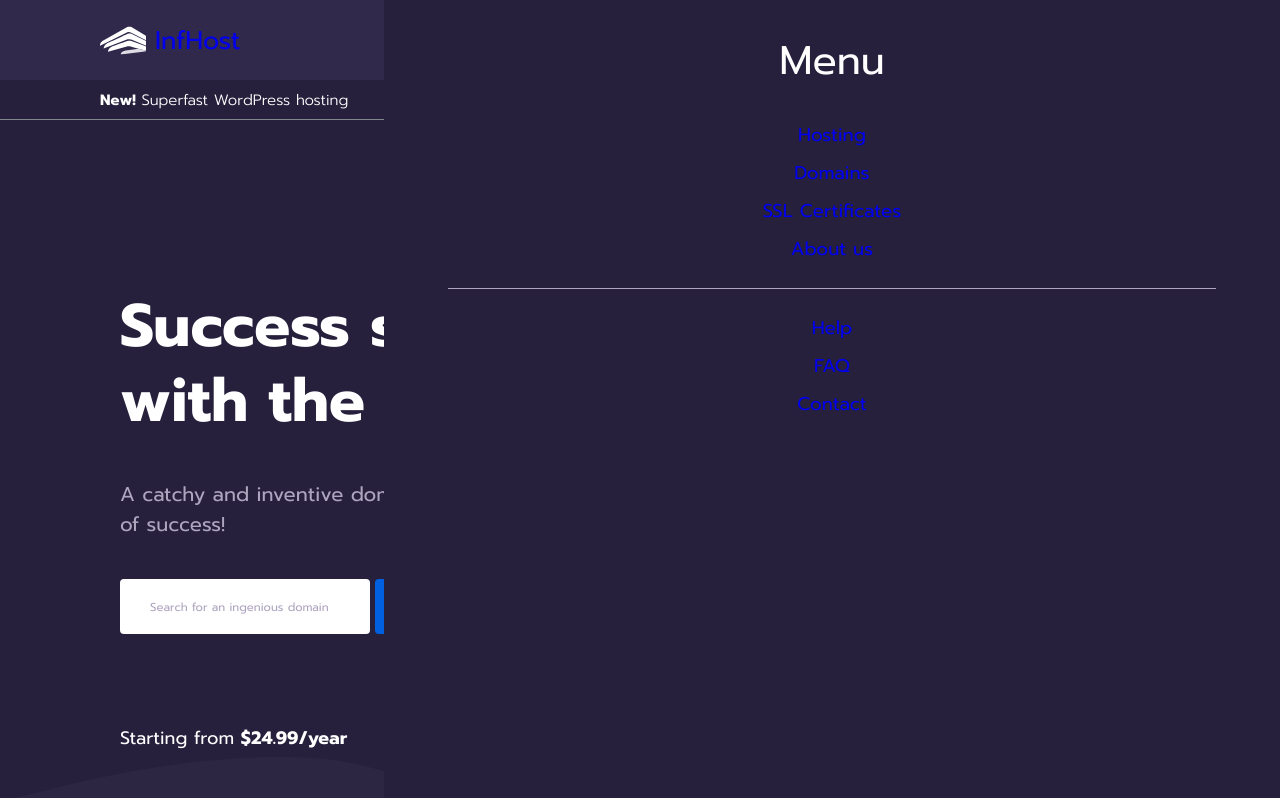
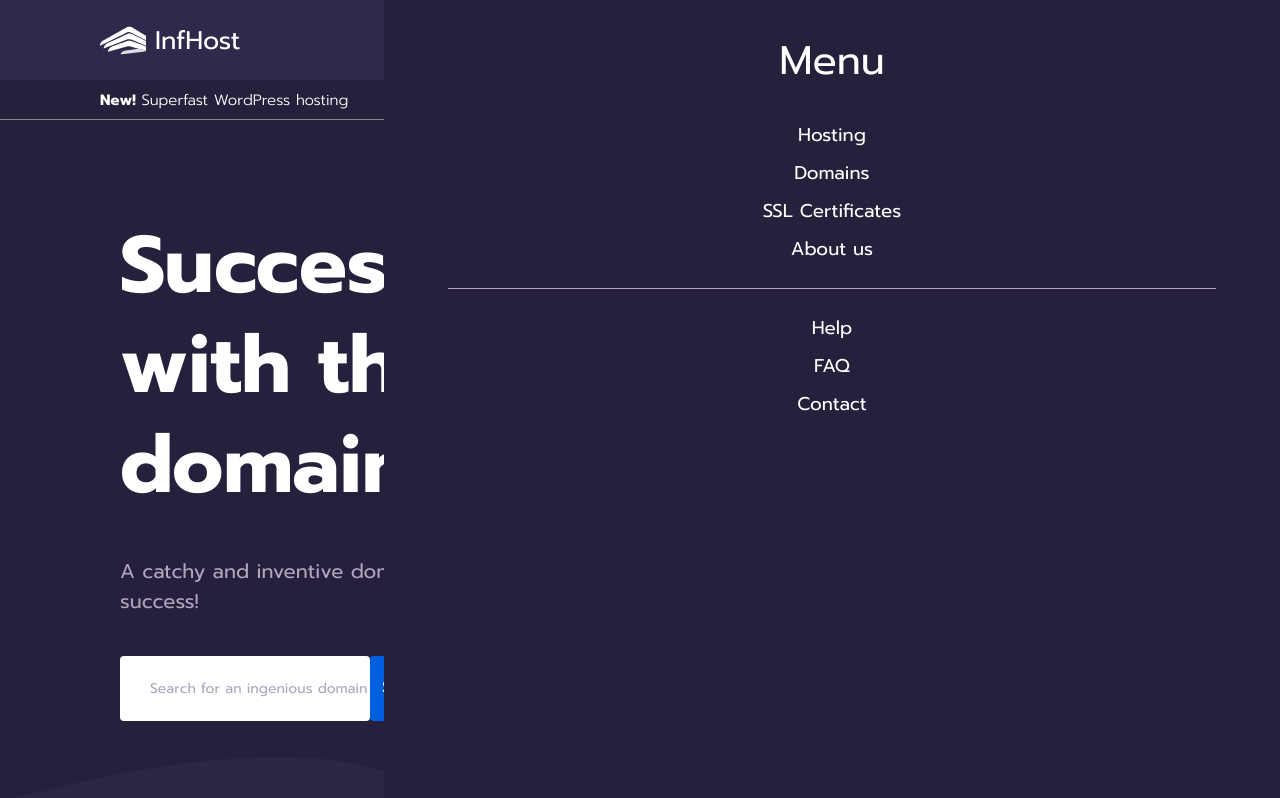
Before and after one commit to donghhan/infhost, a React (Vite) app: page / in a window 1280 px wide. Shown: the top 798 px of the page. Built offline with nearby package versions, Linux system fonts and the light colour scheme.

Commit message:
Fixed font size for Hero Section

```diff
--- a/src/components/home/HeroSection.tsx
+++ b/src/components/home/HeroSection.tsx
@@ -84,7 +84,7 @@ const HeroTextWrapper = styled.div`
   `}
 
   ${breakpoint.tablet`
-    max-width: 600px;
+    max-width: 700px;
     align-items: flex-start;
   `}
 
@@ -100,7 +100,10 @@ const HeroTextWrapper = styled.div`
       font-size: 60px;
     `}
 
-    font-size: 4vw;
+    ${breakpoint.laptop`
+      font-size: 80px;
+    `}
+
     line-height: 1.25;
     color: ${(props) => props.theme.colors.white};
     margin-bottom: 40px;
@@ -125,12 +128,16 @@ const HeroTextWrapper = styled.div`
 
   span {
     ${breakpoint.mobileS`
-      font-size: 18px;
+      font-size: 16px;
       margin-top: 40px;
     `}
 
     ${breakpoint.tablet`
-      font-size: 18px;
+      font-size: 16px;
+    `}
+
+    ${breakpoint.laptop`
+      font-size: 16px;
     `}
 
     display: inline-block;
@@ -159,6 +166,7 @@ const HeroTextForm = styled.form`
 
     ${breakpoint.laptop`
       width: 250px;
+      height: 65px;
       padding-left: 10px;
       text-align: left;
       padding-left: 30px;
@@ -175,7 +183,7 @@ const HeroTextForm = styled.form`
     &::placeholder {
       ${breakpoint.mobileS`
         text-align: center;
-        font-size: 11.5px;
+        font-size: 14px;
       `}
 
       ${breakpoint.laptop`
@@ -198,13 +206,14 @@ const HeroTextForm = styled.form`
 
     ${breakpoint.laptop`
       width: 100px;
+      height: 65px;
     `}
 
     ${breakpoint.desktop`
       width: 130px;
+      margin-left: 15px;
     `}
 
-    margin-left: 5px;
     font-size: 16px;
     background-color: ${(props) => props.theme.colors.blue};
     color: ${(props) => props.theme.colors.white};
--- a/src/styles/globalStyles.ts
+++ b/src/styles/globalStyles.ts
@@ -13,6 +13,7 @@ const GlobalStyle = createGlobalStyle`
 
     a {
         text-decoration: none;
+        color: ${(props) => props.theme.colors.white}
     }
 
     span {
```
